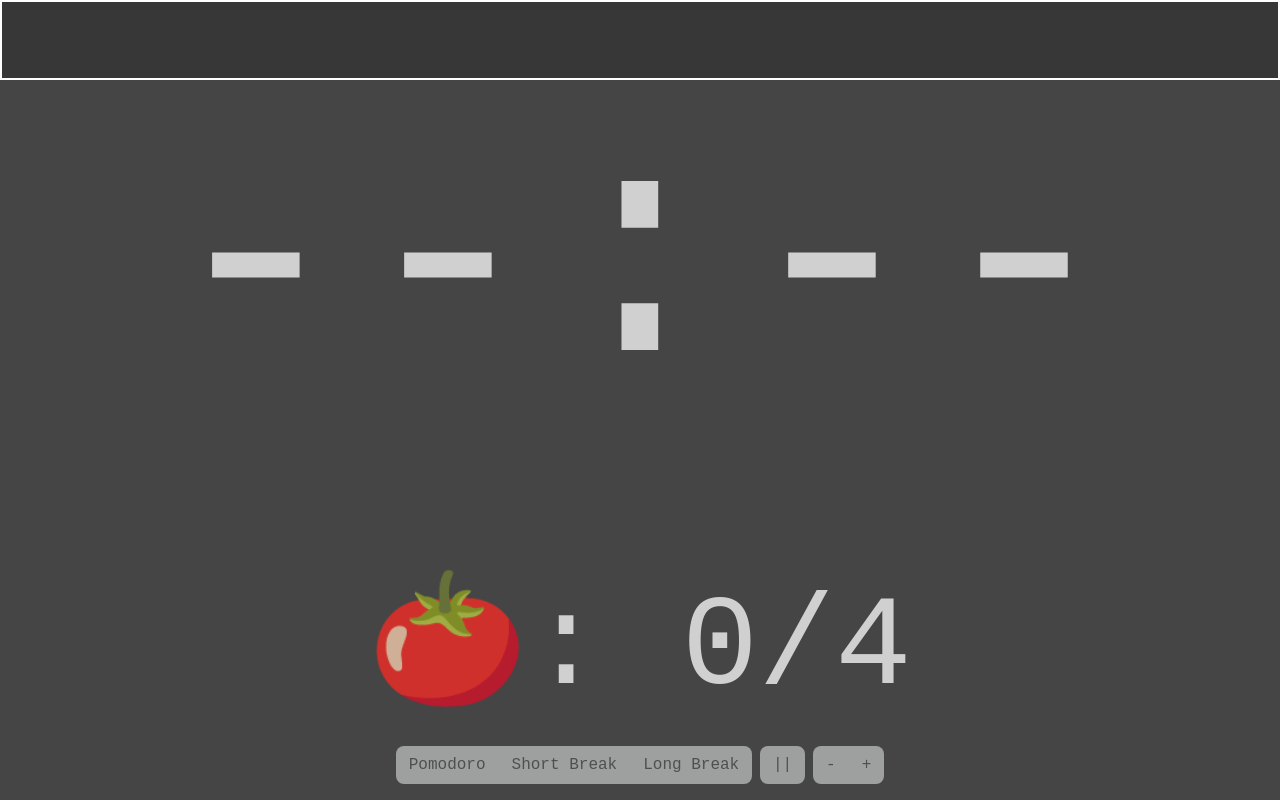
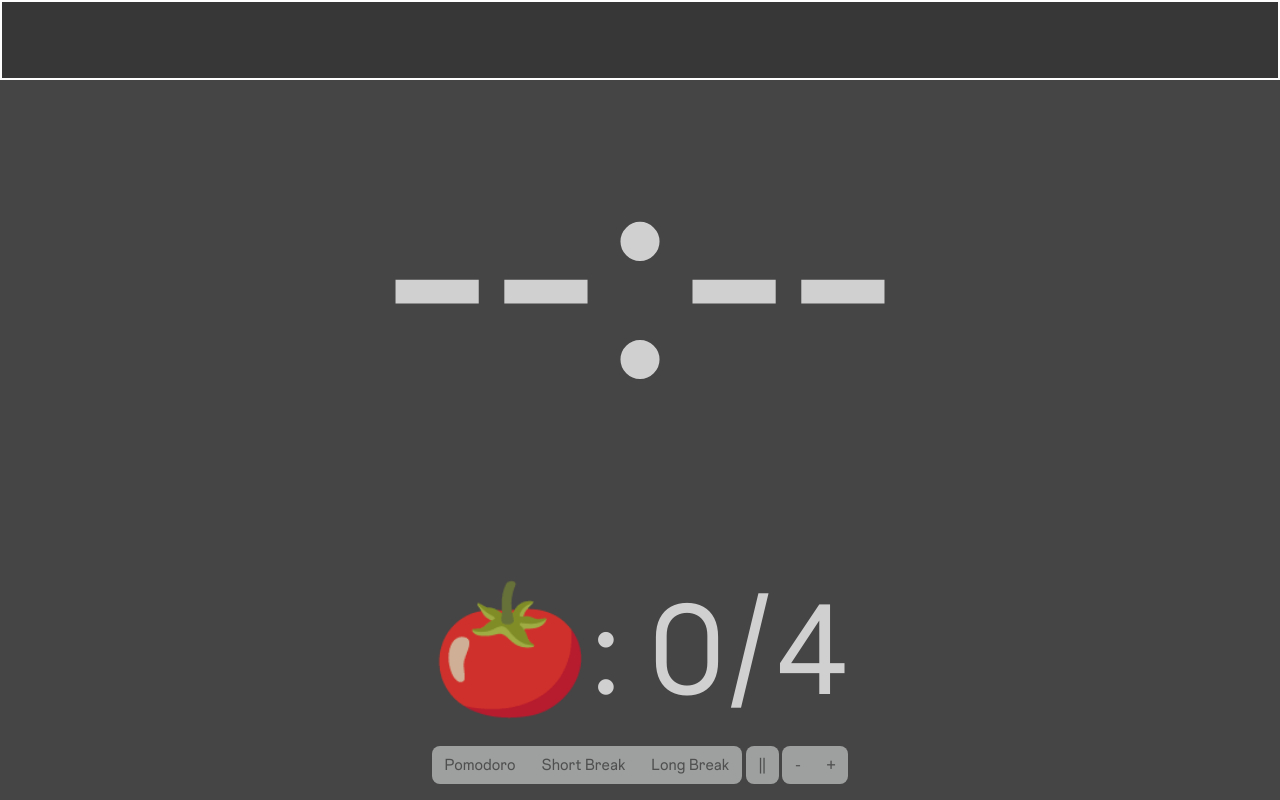
Before and after one commit to cookieshakes/pomodoro-tool, a plain HTML site: page index.html in a window 1280 px wide. Drawn offline with Linux system fonts and the light colour scheme.

Commit message:
Update style.css

```diff
--- a/style.css
+++ b/style.css
@@ -6,10 +6,9 @@
 body {
   height: 100%;
   margin: 0;
-  font-family: 'InstagramSans', sans-serif;
+  font-family: 'InstagramSans';
   background-color: rgb(69, 69, 69);
   color: white;
-  font-family: monospace;
   text-align: center;
   overflow: hidden;
 }
```
